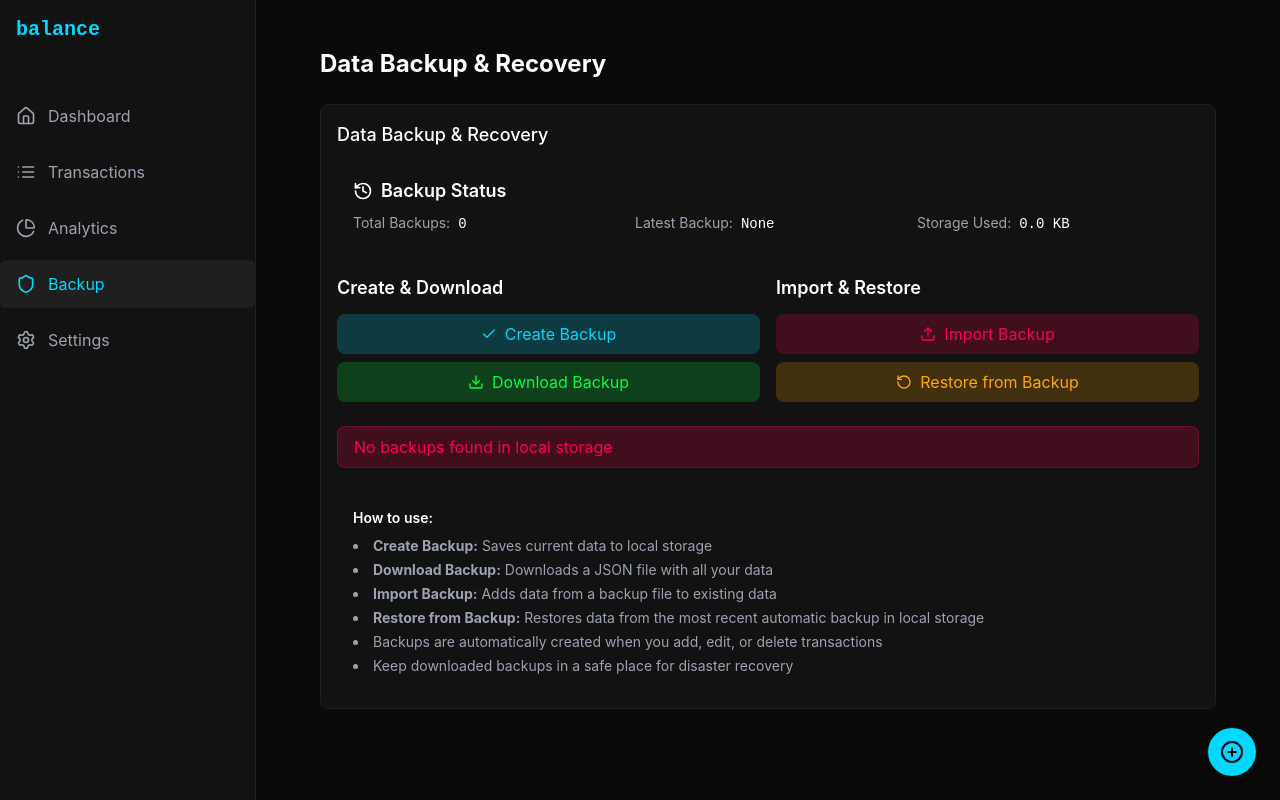
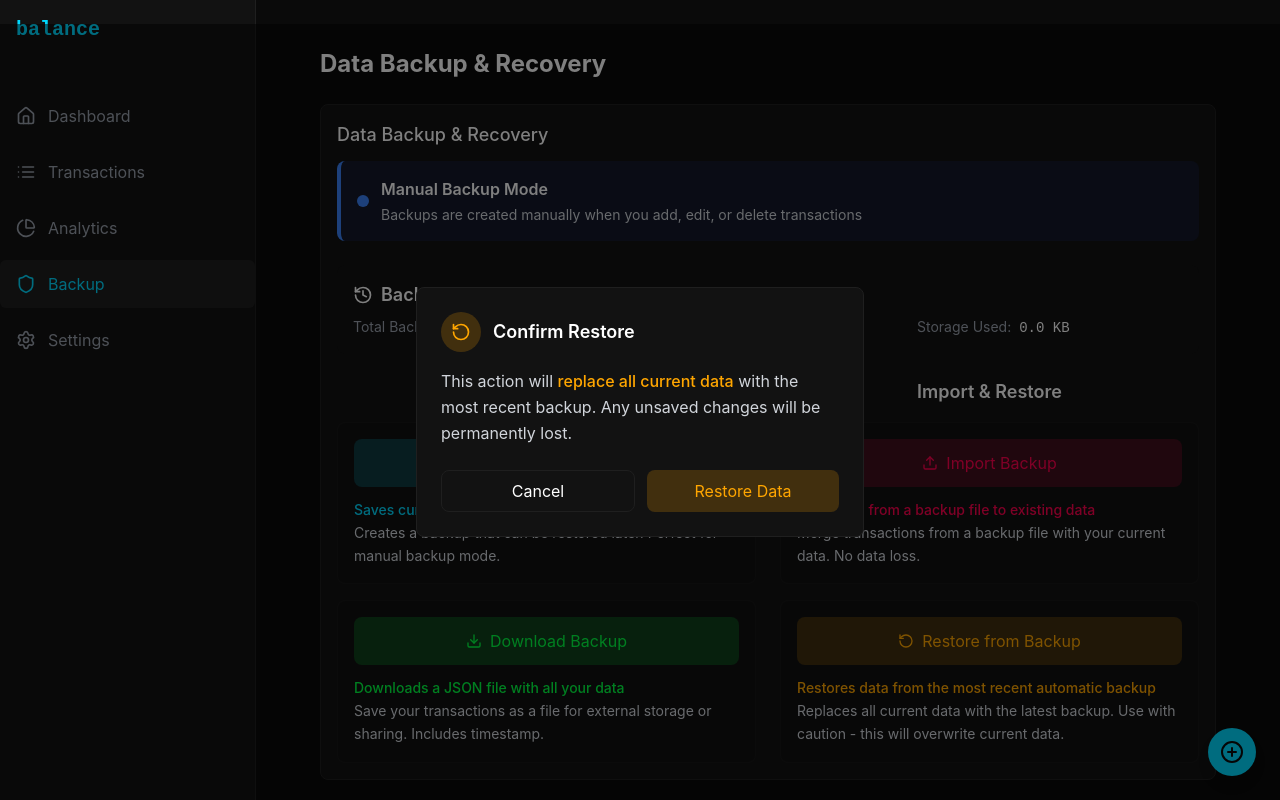
Before and after one commit to mishacol/balance, a React (Vite) app: page /backup in a window 1280 px wide. Both pictures are taken after a click on the button "Restore from Backup". Built offline with nearby package versions, Linux system fonts and the light colour scheme.

Commit message:
uix enhancement

```diff
--- a/src/App.tsx
+++ b/src/App.tsx
@@ -1,6 +1,11 @@
 import React from 'react';
 import { AppRouter } from './AppRouter';
+import { useAutoBackup } from './hooks/useAutoBackup';
+
 export function App() {
+  // Initialize automatic backup system
+  useAutoBackup();
+
   return <div className="bg-background text-white min-h-screen">
       <AppRouter />
     </div>;
--- a/src/components/Backup/BackupManager.tsx
+++ b/src/components/Backup/BackupManager.tsx
@@ -11,7 +11,8 @@ export const BackupManager: React.FC = () => {
     exportData,
     importData,
     downloadBackup,
-    getBackupInfo
+    getBackupInfo,
+    backupMode
   } = useTransactionStore();
 
   const [isImporting, setIsImporting] = useState(false);
@@ -20,6 +21,7 @@ export const BackupManager: React.FC = () => {
   const [backupSuccess, setBackupSuccess] = useState(false);
   const [downloadSuccess, setDownloadSuccess] = useState(false);
   const [restoreSuccess, setRestoreSuccess] = useState(false);
+  const [showRestoreConfirm, setShowRestoreConfirm] = useState(false);
   const fileInputRef = useRef<HTMLInputElement>(null);
 
   const backupInfo = getBackupInfo();
@@ -82,12 +84,17 @@ export const BackupManager: React.FC = () => {
   };
 
   const handleRestore = () => {
+    setShowRestoreConfirm(true);
+  };
+
+  const confirmRestore = () => {
     try {
       // Get all backups from localStorage
       const backups = dataBackupService.getBackups();
 
       if (backups.length === 0) {
         setImportError('No backups found in local storage');
+        setShowRestoreConfirm(false);
         return;
       }
 
@@ -96,15 +103,45 @@ export const BackupManager: React.FC = () => {
       restoreFromBackup(0);
 
       setRestoreSuccess(true);
+      setShowRestoreConfirm(false);
       setTimeout(() => setRestoreSuccess(false), 3000);
     } catch (error) {
       setImportError('Failed to restore from backup');
+      setShowRestoreConfirm(false);
     }
+  };
+
+  const cancelRestore = () => {
+    setShowRestoreConfirm(false);
   };
 
   return (
     <Card title="Data Backup & Recovery" className="mb-6">
       <div className="space-y-6">
+        {/* Backup Mode Notice */}
+        <div className={`rounded-lg p-4 border-l-4 ${
+          backupMode === 'automatic'
+            ? 'bg-green-900/20 border-green-500'
+            : 'bg-blue-900/20 border-blue-500'
+        }`}>
+          <div className="flex items-center">
+            <div className={`w-3 h-3 rounded-full mr-3 ${
+              backupMode === 'automatic' ? 'bg-green-500' : 'bg-blue-500'
+            }`}></div>
+            <div>
+              <h4 className="font-semibold text-white">
+                {backupMode === 'automatic' ? 'Automatic Backup Mode' : 'Manual Backup Mode'}
+              </h4>
+              <p className="text-sm text-gray-300 mt-1">
+                {backupMode === 'automatic'
+                  ? 'Backups are created automatically every 15 minutes'
+                  : 'Backups are created manually when you add, edit, or delete transactions'
+                }
+              </p>
+            </div>
+          </div>
+        </div>
+
         {/* Backup Status */}
         <div className="bg-surface/50 rounded-lg p-4">
           <h3 className="text-lg font-semibold mb-2 flex items-center">
@@ -132,30 +169,46 @@ export const BackupManager: React.FC = () => {
         </div>
 
         {/* Backup Actions */}
-        <div className="grid grid-cols-1 md:grid-cols-2 gap-4">
-          <div className="space-y-3">
-            <h3 className="text-lg font-semibold">Create & Download</h3>
-            <div className="space-y-2">
+        <div className="grid grid-cols-1 md:grid-cols-2 gap-6">
+          <div className="space-y-4">
+            <h3 className="text-lg font-semibold text-center">Create & Download</h3>
+
+            {/* Create Backup */}
+            <div className="bg-surface/30 rounded-lg p-4 border border-border/50">
               <button
                 onClick={handleCreateBackup}
-                className="w-full bg-highlight/20 hover:bg-highlight/30 text-highlight px-4 py-2 rounded-lg transition-colors flex items-center justify-center"
+                className="w-full bg-highlight/20 hover:bg-highlight/30 text-highlight px-4 py-3 rounded-lg transition-colors flex items-center justify-center mb-3"
               >
                 <CheckIcon size={16} className="mr-2" />
                 Create Backup
               </button>
+              <p className="text-sm text-gray-300 leading-relaxed">
+                <span className="text-highlight font-medium">Saves current data to local storage</span><br/>
+                Creates a backup that can be restored later. Perfect for manual backup mode.
+              </p>
+            </div>
+
+            {/* Download Backup */}
+            <div className="bg-surface/30 rounded-lg p-4 border border-border/50">
               <button
                 onClick={handleDownloadBackup}
-                className="w-full bg-income/20 hover:bg-income/30 text-income px-4 py-2 rounded-lg transition-colors flex items-center justify-center"
+                className="w-full bg-income/20 hover:bg-income/30 text-income px-4 py-3 rounded-lg transition-colors flex items-center justify-center mb-3"
               >
                 <DownloadIcon size={16} className="mr-2" />
                 Download Backup
               </button>
+              <p className="text-sm text-gray-300 leading-relaxed">
+                <span className="text-income font-medium">Downloads a JSON file with all your data</span><br/>
+                Save your transactions as a file for external storage or sharing. Includes timestamp.
+              </p>
             </div>
           </div>
 
-          <div className="space-y-3">
-            <h3 className="text-lg font-semibold">Import & Restore</h3>
-            <div className="space-y-2">
+          <div className="space-y-4">
+            <h3 className="text-lg font-semibold text-center">Import & Restore</h3>
+
+            {/* Import Backup */}
+            <div className="bg-surface/30 rounded-lg p-4 border border-border/50">
               <input
                 ref={fileInputRef}
                 type="file"
@@ -166,20 +219,31 @@ export const BackupManager: React.FC = () => {
               <button
                 onClick={() => fileInputRef.current?.click()}
                 disabled={isImporting}
-                className="w-full bg-expense/20 hover:bg-expense/30 text-expense px-4 py-2 rounded-lg transition-colors flex items-center justify-center disabled:opacity-50"
+                className="w-full bg-expense/20 hover:bg-expense/30 text-expense px-4 py-3 rounded-lg transition-colors flex items-center justify-center mb-3 disabled:opacity-50"
               >
                 <UploadIcon size={16} className="mr-2" />
                 {isImporting ? 'Importing...' : 'Import Backup'}
               </button>
+              <p className="text-sm text-gray-300 leading-relaxed">
+                <span className="text-expense font-medium">Adds data from a backup file to existing data</span><br/>
+                Merge transactions from a backup file with your current data. No data loss.
+              </p>
+            </div>
 
+            {/* Restore from Backup */}
+            <div className="bg-surface/30 rounded-lg p-4 border border-border/50">
               <button
                 onClick={handleRestore}
                 disabled={isImporting}
-                className="w-full bg-warning/20 hover:bg-warning/30 text-warning px-4 py-2 rounded-lg transition-colors flex items-center justify-center disabled:opacity-50"
+                className="w-full bg-warning/20 hover:bg-warning/30 text-warning px-4 py-3 rounded-lg transition-colors flex items-center justify-center mb-3 disabled:opacity-50"
               >
                 <RotateCcwIcon size={16} className="mr-2" />
                 {isImporting ? 'Restoring...' : 'Restore from Backup'}
               </button>
+              <p className="text-sm text-gray-300 leading-relaxed">
+                <span className="text-warning font-medium">Restores data from the most recent automatic backup</span><br/>
+                Replaces all current data with the latest backup. Use with caution - this will overwrite current data.
+              </p>
             </div>
           </div>
         </div>
@@ -219,18 +283,39 @@ export const BackupManager: React.FC = () => {
           </div>
         )}
 
-        {/* Instructions */}
-        <div className="bg-surface/30 rounded-lg p-4 text-sm text-gray-400">
-          <h4 className="font-semibold text-white mb-2">How to use:</h4>
-          <ul className="space-y-1 list-disc list-inside">
-            <li><strong>Create Backup:</strong> Saves current data to local storage</li>
-            <li><strong>Download Backup:</strong> Downloads a JSON file with all your data</li>
-            <li><strong>Import Backup:</strong> Adds data from a backup file to existing data</li>
-            <li><strong>Restore from Backup:</strong> Restores data from the most recent automatic backup in local storage</li>
-            <li>Backups are automatically created when you add, edit, or delete transactions</li>
-            <li>Keep downloaded backups in a safe place for disaster recovery</li>
-          </ul>
-        </div>
+        {/* Restore Confirmation Dialog */}
+        {showRestoreConfirm && (
+          <div className="fixed inset-0 bg-black/50 flex items-center justify-center z-50">
+            <div className="bg-surface border border-border rounded-lg p-6 max-w-md mx-4">
+              <div className="flex items-center mb-4">
+                <div className="w-10 h-10 bg-warning/20 rounded-full flex items-center justify-center mr-3">
+                  <RotateCcwIcon size={20} className="text-warning" />
+                </div>
+                <h3 className="text-lg font-semibold text-white">Confirm Restore</h3>
+              </div>
+
+              <p className="text-gray-300 mb-6 leading-relaxed">
+                This action will <span className="text-warning font-medium">replace all current data</span> with the most recent backup.
+                Any unsaved changes will be permanently lost.
+              </p>
+
+              <div className="flex space-x-3">
+                <button
+                  onClick={cancelRestore}
+                  className="flex-1 bg-surface border border-border text-white px-4 py-2 rounded-lg hover:bg-surface/80 transition-colors"
+                >
+                  Cancel
+                </button>
+                <button
+                  onClick={confirmRestore}
+                  className="flex-1 bg-warning/20 hover:bg-warning/30 text-warning px-4 py-2 rounded-lg transition-colors"
+                >
+                  Restore Data
+                </button>
+              </div>
+            </div>
+          </div>
+        )}
       </div>
     </Card>
   );
--- a/src/components/Settings/SettingsPage.tsx
+++ b/src/components/Settings/SettingsPage.tsx
@@ -1,9 +1,11 @@
 import React, { useState } from 'react';
 import { Card } from '../ui/Card';
-import { SettingsIcon, DollarSignIcon } from 'lucide-react';
+import { SettingsIcon, DollarSignIcon, ShieldIcon } from 'lucide-react';
+import { useTransactionStore } from '../../store/transactionStore';
 
 export const SettingsPage: React.FC = () => {
   const [baseCurrency, setBaseCurrency] = useState('USD');
+  const { backupMode, setBackupMode } = useTransactionStore();
 
   const currencies = [
     { code: 'AOA', name: 'Angolan Kwanza', symbol: 'Kz' },
@@ -106,6 +108,10 @@ export const SettingsPage: React.FC = () => {
     // TODO: Save to localStorage and update app-wide currency
   };
 
+  const handleBackupModeChange = (event: React.ChangeEvent<HTMLSelectElement>) => {
+    setBackupMode(event.target.value as 'manual' | 'automatic');
+  };
+
   return (
     <div>
       <div className="flex items-center justify-between mb-8">
@@ -153,12 +159,38 @@ export const SettingsPage: React.FC = () => {
           </div>
         </Card>
 
+        {/* Backup Settings */}
+        <Card title="Backup Settings" className="mb-6">
+          <div className="space-y-4">
+            <div className="flex items-center space-x-3">
+              <ShieldIcon size={20} className="text-highlight" />
+              <div className="flex-1">
+                <label htmlFor="backup-mode" className="block text-sm font-medium text-gray-300 mb-2">
+                  Backup Mode
+                </label>
+                <p className="text-xs text-gray-400 mb-3">
+                  Choose how backups are created. Manual requires user action, Automatic creates backups every 15 minutes.
+                </p>
+                <select
+                  id="backup-mode"
+                  value={backupMode}
+                  onChange={handleBackupModeChange}
+                  className="bg-surface border border-border text-white rounded px-3 py-2 text-sm w-full max-w-xs"
+                >
+                  <option value="manual">Manual</option>
+                  <option value="automatic">Automatic (Every 15 minutes)</option>
+                </select>
+              </div>
+            </div>
+          </div>
+        </Card>
+
         <Card title="Data Settings" className="mb-6">
           <div className="text-center py-8">
             <SettingsIcon size={48} className="text-gray-400 mx-auto mb-4" />
             <h3 className="text-lg font-semibold text-gray-300 mb-2">Coming Soon</h3>
             <p className="text-sm text-gray-400">
-              Data management and export options will be available soon.
+              More data management and export options will be available soon.
             </p>
           </div>
         </Card>
--- /dev/null
+++ b/src/hooks/useAutoBackup.ts
@@ -0,0 +1,45 @@
+import { useEffect, useRef } from 'react';
+import { useTransactionStore } from '../store/transactionStore';
+import { dataBackupService } from '../services/dataBackupService';
+
+export const useAutoBackup = () => {
+  const { backupMode, transactions } = useTransactionStore();
+  const intervalRef = useRef<NodeJS.Timeout | null>(null);
+
+  useEffect(() => {
+    // Clear existing interval
+    if (intervalRef.current) {
+      clearInterval(intervalRef.current);
+      intervalRef.current = null;
+    }
+
+    // Set up automatic backup if mode is 'automatic'
+    if (backupMode === 'automatic') {
+      console.log('🔄 Starting automatic backup timer (15 minutes)');
+
+      intervalRef.current = setInterval(() => {
+        console.log('⏰ Creating automatic backup...');
+        dataBackupService.createBackup(transactions);
+      }, 15 * 60 * 1000); // 15 minutes in milliseconds
+    } else {
+      console.log('⏹️ Automatic backup disabled (manual mode)');
+    }
+
+    // Cleanup on unmount or mode change
+    return () => {
+      if (intervalRef.current) {
+        clearInterval(intervalRef.current);
+        intervalRef.current = null;
+      }
+    };
+  }, [backupMode, transactions]);
+
+  // Cleanup on unmount
+  useEffect(() => {
+    return () => {
+      if (intervalRef.current) {
+        clearInterval(intervalRef.current);
+      }
+    };
+  }, []);
+};
--- a/src/services/dataBackupService.ts
+++ b/src/services/dataBackupService.ts
@@ -118,7 +118,10 @@ class DataBackupService {
 
       const a = document.createElement('a');
       a.href = url;
-      a.download = `balance-backup-${new Date().toISOString().split('T')[0]}.json`;
+      const now = new Date();
+      const dateStr = now.toISOString().split('T')[0]; // YYYY-MM-DD
+      const timeStr = now.toTimeString().split(' ')[0].replace(/:/g, ''); // HHMMSS
+      a.download = `balance-backup-${dateStr}-${timeStr}.json`;
       document.body.appendChild(a);
       a.click();
       document.body.removeChild(a);
--- a/src/store/transactionStore.ts
+++ b/src/store/transactionStore.ts
@@ -5,6 +5,8 @@ import { dataBackupService } from '../services/dataBackupService';
 
 interface TransactionStore {
   transactions: Transaction[];
+  backupMode: 'manual' | 'automatic';
+  setBackupMode: (mode: 'manual' | 'automatic') => void;
   addTransaction: (transaction: Omit<Transaction, 'id'>) => void;
   updateTransaction: (id: string, transaction: Partial<Transaction>) => void;
   deleteTransaction: (id: string) => void;
@@ -27,6 +29,7 @@ export const useTransactionStore = create<TransactionStore>()(
   persist(
     (set, get) => ({
       transactions: [],
+      backupMode: 'manual',
 
       addTransaction: (transaction) => {
         const newTransaction: Transaction = {
@@ -35,8 +38,10 @@ export const useTransactionStore = create<TransactionStore>()(
         };
         set((state) => {
           const newTransactions = [...state.transactions, newTransaction];
-          // Create backup after adding transaction
-          setTimeout(() => dataBackupService.createBackup(newTransactions), 100);
+          // Create backup only if in manual mode (automatic backups are handled by timer)
+          if (state.backupMode === 'manual') {
+            setTimeout(() => dataBackupService.createBackup(newTransactions), 100);
+          }
           return { transactions: newTransactions };
         });
       },
@@ -48,8 +53,10 @@ export const useTransactionStore = create<TransactionStore>()(
               ? { ...transaction, ...updatedTransaction }
               : transaction
           );
-          // Create backup after updating transaction
-          setTimeout(() => dataBackupService.createBackup(newTransactions), 100);
+          // Create backup only if in manual mode (automatic backups are handled by timer)
+          if (state.backupMode === 'manual') {
+            setTimeout(() => dataBackupService.createBackup(newTransactions), 100);
+          }
           return { transactions: newTransactions };
         });
       },
@@ -59,8 +66,10 @@ export const useTransactionStore = create<TransactionStore>()(
           const newTransactions = state.transactions.filter(
             (transaction) => transaction.id !== id
           );
-          // Create backup after deleting transaction
-          setTimeout(() => dataBackupService.createBackup(newTransactions), 100);
+          // Create backup only if in manual mode (automatic backups are handled by timer)
+          if (state.backupMode === 'manual') {
+            setTimeout(() => dataBackupService.createBackup(newTransactions), 100);
+          }
           return { transactions: newTransactions };
         });
       },
@@ -143,6 +152,10 @@ export const useTransactionStore = create<TransactionStore>()(
         );
       },
 
+      setBackupMode: (mode) => {
+        set({ backupMode: mode });
+      },
+
       // Backup and recovery methods
       createBackup: () => {
         const transactions = get().transactions;
```
